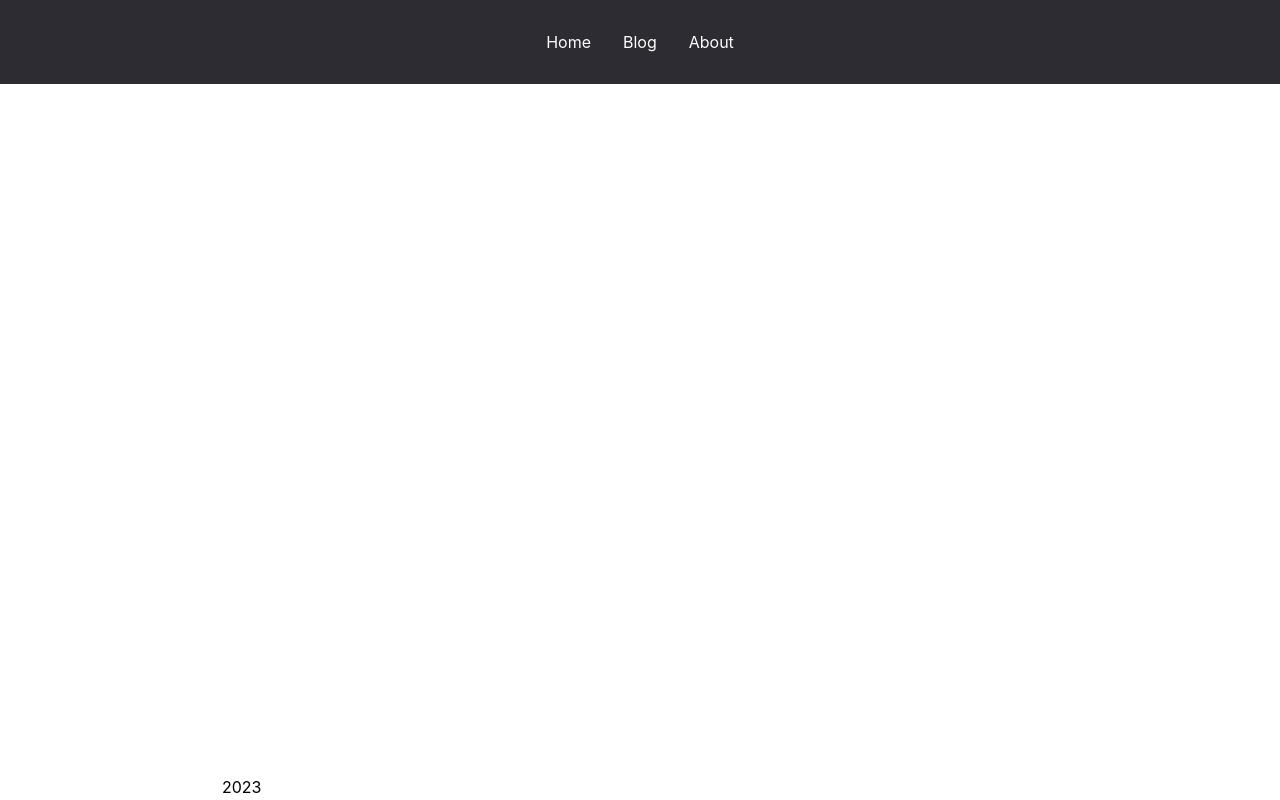
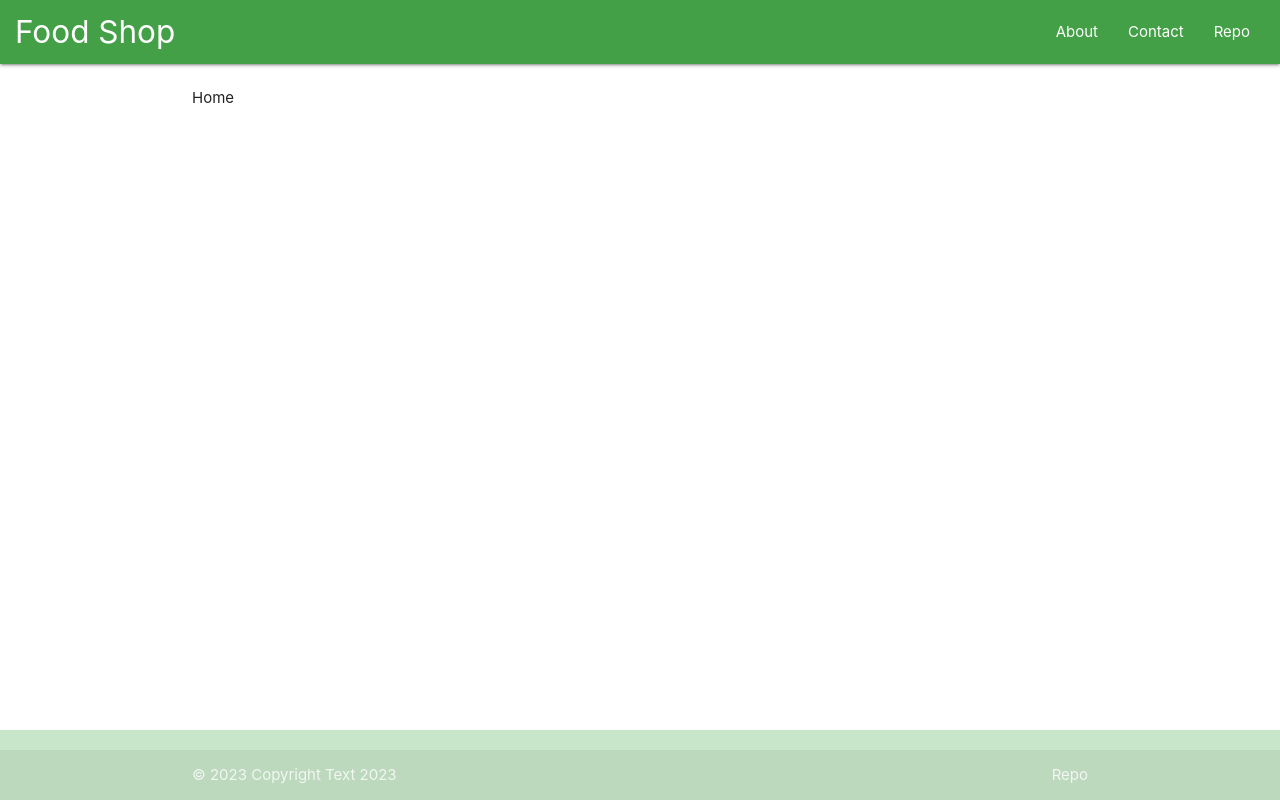
Before and after one commit to Stas9iMba/food-project, a React (Vite) app: page / in a window 1280 px wide. Built offline with nearby package versions, Linux system fonts and the light colour scheme.

Commit message:
adding starting Components

```diff
--- a/index.html
+++ b/index.html
@@ -4,7 +4,16 @@
     <meta charset="UTF-8" />
     <link rel="icon" type="image/svg+xml" href="/vite.svg" />
     <meta name="viewport" content="width=device-width, initial-scale=1.0" />
-    <title>Vite + React</title>
+    <title>Food Shop</title>
+    <!-- Compiled and minified CSS -->
+    <link
+      rel="stylesheet"
+      href="https://cdnjs.cloudflare.com/ajax/libs/materialize/1.0.0/css/materialize.min.css"
+    />
+    <link
+      href="https://fonts.googleapis.com/icon?family=Material+Icons"
+      rel="stylesheet"
+    />
   </head>
   <body>
     <div id="root"></div>
--- a/src/App.jsx
+++ b/src/App.jsx
@@ -5,9 +5,20 @@ import {
   createBrowserRouter,
 } from "react-router-dom";
 import Layout from "./components/Layout";
+import { Home } from "./pages/Home";
+import { About } from "./pages/About";
+import { Contact } from "./pages/Contact";
+import { NotFound } from "./pages/NotFound";
 
 const router = createBrowserRouter(
-  createRoutesFromElements(<Route path="/" element={<Layout />}></Route>)
+  createRoutesFromElements(
+    <Route path="/" element={<Layout />}>
+      <Route index element={<Home />} />
+      <Route path="about" element={<About />} />
+      <Route path="contacts" element={<Contact />} />
+      <Route path="*" element={<NotFound />} />
+    </Route>
+  )
 );
 
 function App() {
--- /dev/null
+++ b/src/components/Footer.jsx
@@ -0,0 +1,21 @@
+function Footer() {
+  return (
+    <footer className="page-footer green lighten-4">
+      <div className="footer-copyright">
+        <div className="container">
+          © {new Date().getFullYear()} Copyright Text 2023
+          <a
+            className="grey-text text-lighten-4 right"
+            href="https://github.com/Stas9iMba/food-project"
+            rel="noreferrer"
+            target="_blank"
+          >
+            Repo
+          </a>
+        </div>
+      </div>
+    </footer>
+  );
+}
+
+export { Footer };
--- /dev/null
+++ b/src/components/Header.jsx
@@ -0,0 +1,40 @@
+import { Link, NavLink } from "react-router-dom";
+
+const isActiveLink = ({ isActive }) => {
+  return isActive ? "active-link" : "";
+};
+
+function Header() {
+  return (
+    <nav className="green darken-1">
+      <div className="nav-wrapper">
+        <Link to="/" className="brand-logo">
+          Food Shop
+        </Link>
+        <ul id="nav-mobile" className="right hide-on-med-and-down">
+          <li>
+            <NavLink to="about" className={isActiveLink}>
+              About
+            </NavLink>
+          </li>
+          <li>
+            <NavLink to="contacts" className={isActiveLink}>
+              Contact
+            </NavLink>
+          </li>
+          <li>
+            <a
+              href="https://github.com/Stas9iMba/food-project"
+              target="_blank"
+              rel="noreferrer"
+            >
+              Repo
+            </a>
+          </li>
+        </ul>
+      </div>
+    </nav>
+  );
+}
+
+export { Header };
--- a/src/components/Layout.jsx
+++ b/src/components/Layout.jsx
@@ -1,16 +1,14 @@
-import { NavLink, Outlet } from "react-router-dom";
+import { Outlet } from "react-router-dom";
+import { Header } from "./Header";
+import { Footer } from "./Footer";
 function Layout() {
   return (
     <div>
-      <header>
-        <NavLink to="/">Home</NavLink>
-        <NavLink to="/posts">Blog</NavLink>
-        <NavLink to="/about">About</NavLink>
-      </header>
-      <main className="container">
+      <Header />
+      <main className="container content">
         <Outlet />
       </main>
-      <footer className="container">2023</footer>
+      <Footer />
     </div>
   );
 }
--- a/src/index.css
+++ b/src/index.css
@@ -1,62 +1,141 @@
-* {
-  box-sizing: border-box;
-}
-
-:root {
-  --color-bg: #2C2C32;
-  --color-active: #0f7dc6;
+li {
+  list-style: none;
 }
 
 body {
   margin: 0;
-  font-family: -apple-system, BlinkMacSystemFont, 'Segoe UI', 'Roboto', 'Oxygen',
-    'Ubuntu', 'Cantarell', 'Fira Sans', 'Droid Sans', 'Helvetica Neue',
-    sans-serif;
+  font-family: -apple-system, BlinkMacSystemFont, 'Segoe UI', 'Roboto',
+      'Oxygen', 'Ubuntu', 'Cantarell', 'Fira Sans', 'Droid Sans',
+      'Helvetica Neue', sans-serif;
   -webkit-font-smoothing: antialiased;
   -moz-osx-font-smoothing: grayscale;
 }
 
-header {
-  background-color: var(--color-bg);
-  padding: 2rem 0;
-  text-align: center;
-}
-header > a {
-  color: white;
-  text-decoration: none;
+nav {
   padding: 0 1rem;
 }
-header > a:hover {
-  text-decoration: underline;
+
+.content {
+  min-height: calc(100vh - 70px - 64px);
+  padding: 1.5rem 0;
 }
 
-h1 {
-  text-align: center;
-  margin-top: 0;
+.goods {
+  display: grid;
+  grid-template-columns: repeat(auto-fill, minmax(250px, 1fr));
+  gap: 1rem;
 }
 
-.container {
-  max-width: 900px;
-  padding-left: 2rem;
-  padding-right: 2rem;
-  margin: 0 auto;
+.card {
+  display: flex;
+  flex-direction: column;
+}
+.card-content {
+  flex-grow: 1;
 }
 
-main {
-  min-height: calc(100vh - 85px - 22px);
-  padding-top: 1.5rem;
-  padding-bottom: 1.5rem;
+.card-action span {
+  font-size: 1.8rem;
 }
 
-main a {
-  text-decoration: none;
-  color: var(--color-bg);
-}
-main a:hover {
-  text-decoration: underline;
+.cart {
+  position: fixed;
+  bottom: 2rem;
+  right: 2rem;
+
+  cursor: pointer;
+  z-index: 5;
+  padding: 1rem;
+
+  display: flex;
+  gap: 5px;
+  align-items: center;
 }
 
-.active-link {
-  color: var(--color-active);
-  cursor: default;
+@media (min-width: 767px) {
+  .cart {
+      top: 5rem;
+      bottom: unset;
+  }
 }
+
+/* .active-link {
+  background-color: rgba(0,0,0,0.1);
+} */
+
+li a.active-link {
+  background-color: rgba(0,0,0,0.1);
+}
+
+.basket-list {
+  position: fixed;
+  top: 50%;
+  left: 50%;
+  transform: translate(-50%, -50%);
+
+  background-color: #fff;
+  width: 50rem;
+  max-width: 95%;
+
+  box-shadow: inset -1px 3px 8px 5px #1f87ff, 2px 5px 16px 0px #0b325e,
+      5px 5px 15px 5px rgba(0, 0, 0, 0);
+
+  animation: show 500ms ease-in-out;
+}
+
+.basket-close {
+  cursor: pointer;
+  position: absolute;
+  top: 0.5rem;
+  right: 0.5rem;
+  color: #fff;
+}
+
+.basket-delete {
+  cursor: pointer;
+}
+
+@keyframes show {
+  from {
+      top: 70%;
+      opacity: 0;
+  }
+  to {
+      top: 50%;
+      opacity: 1;
+  }
+}
+
+.basket-quantity {
+  cursor: pointer;
+  vertical-align: middle;
+  color: #26a69a;
+}
+
+#toast-container {
+  top: 3rem !important;
+  animation: fade-in 250ms ease-in-out;
+}
+
+.disabled {
+  opacity: 0.5;
+  cursor: not-allowed;
+  pointer-events: none;
+}
+
+.basket-list-total{
+  display: flex;
+  justify-content: space-between;
+  align-items: center;
+}
+
+@keyframes fade-in {
+  from {
+      opacity: 0;
+      transform: translateX(2rem);
+  }
+  to {
+      opacity: 1;
+      transform: translateX(0rem);
+  }
+}
--- /dev/null
+++ b/src/pages/About.jsx
@@ -0,0 +1,12 @@
+import { Link } from "react-router-dom";
+
+function About() {
+  return (
+    <div>
+      <h1>About</h1>
+      <Link to="/">go Home</Link>
+    </div>
+  );
+}
+
+export { About };
--- /dev/null
+++ b/src/pages/Contact.jsx
@@ -0,0 +1,12 @@
+import { Link } from "react-router-dom";
+
+function Contact() {
+  return (
+    <div>
+      <h1>Contact</h1>
+      <Link to="/">go Home</Link>
+    </div>
+  );
+}
+
+export { Contact };
--- /dev/null
+++ b/src/pages/Home.jsx
@@ -0,0 +1,5 @@
+function Home() {
+  return <div>Home</div>;
+}
+
+export { Home };
--- /dev/null
+++ b/src/pages/NotFound.jsx
@@ -0,0 +1,5 @@
+function NotFound() {
+  return <div>NotFound</div>;
+}
+
+export { NotFound };
```
Also changed, not shown: src/components/Preloader.jsx (added, +9 -0 lines).
